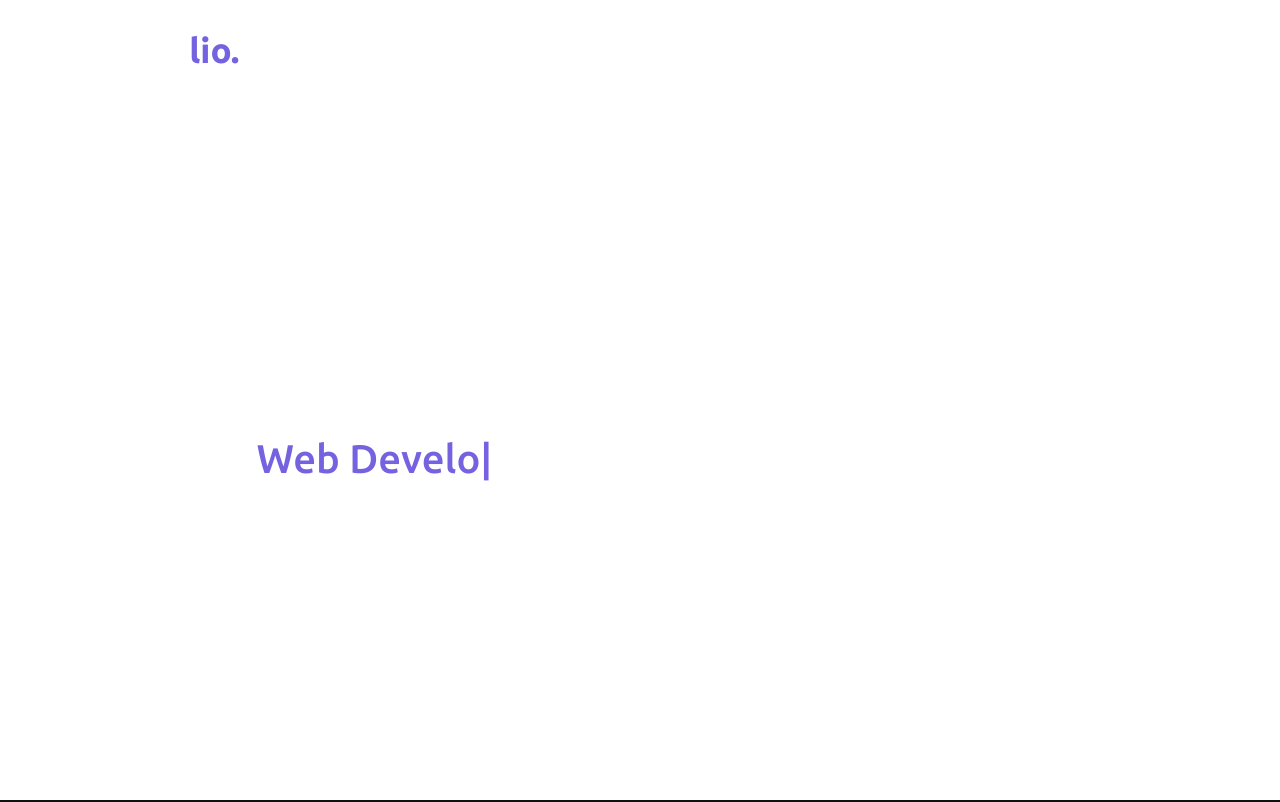
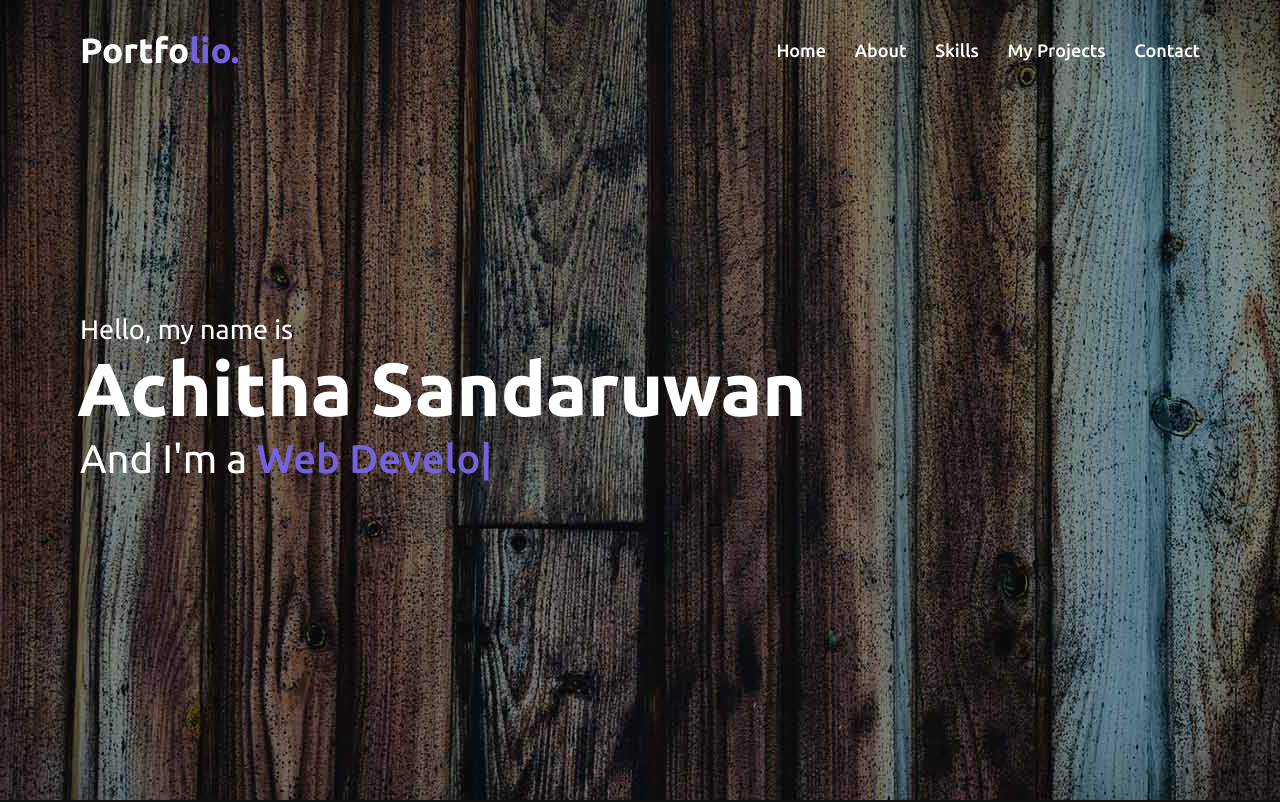
Before and after one commit to sandaru1b4/my_portfolio, a plain HTML site: page index.html in a window 1280 px wide. Shown: the top 802 px of the page. Drawn offline with nearby package versions, Linux system fonts and the light colour scheme.

Commit message:
hero image name update

```diff
--- a/style.css
+++ b/style.css
@@ -174,7 +174,7 @@ section .title::after {
 /* home section styling */
 .home {
   display: flex;
-  background: url("images/heo.jpg") no-repeat center;
+  background: url("images/hero.jpg") no-repeat center;
   height: 100vh;
   color: #fff;
   min-height: 500px;
```
